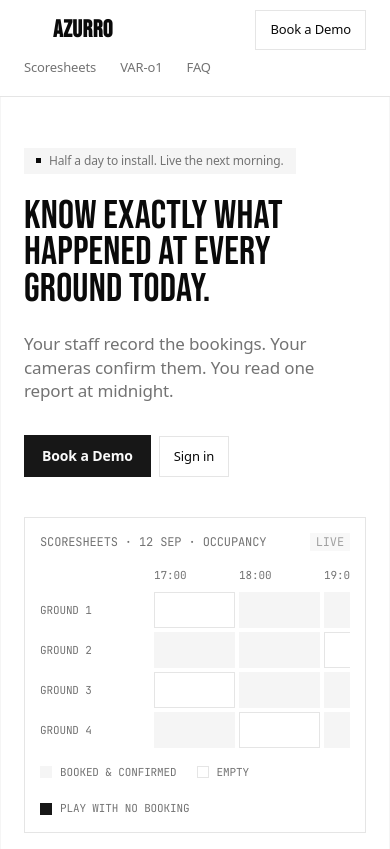
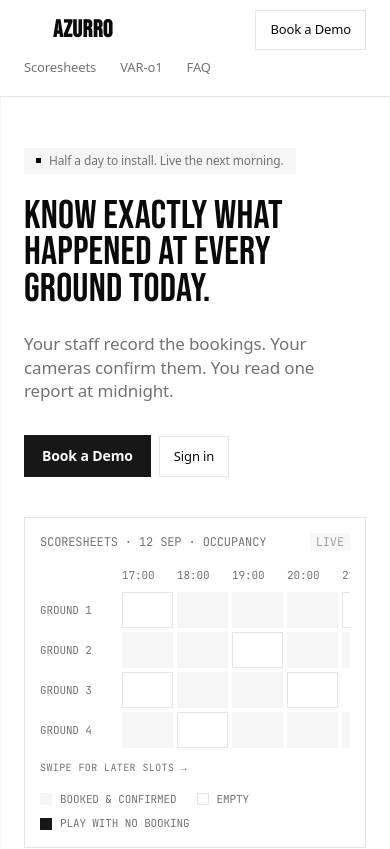
Before and after one commit to mihiryadav20/azurro_lander, a React (Vite) app: page / in a window 390 px wide. Shown: the top 849 px of the page. Built offline with nearby package versions, Linux system fonts and the light colour scheme.

Commit message:
fix: adjust grid layout for better responsiveness and readability

```diff
--- a/src/components/azurro/AzurroLanding.tsx
+++ b/src/components/azurro/AzurroLanding.tsx
@@ -256,10 +256,17 @@ export function AzurroLanding() {
               </motion.span>
             </div>
 
-            <div className="overflow-x-auto">
+            {/* Six slots will not fit a phone at a legible size, so the grid
+                scrolls. min-w is the point where a cell still holds UNBOOKED
+                (~56px) and the label column still holds "GROUND 1" — dropping
+                it from 620px puts two more slots on screen at 360px. */}
+            <div className="overflow-x-auto overscroll-x-contain">
               <motion.div
-                className="grid min-w-[620px] gap-1 font-mono text-[11px] text-muted-foreground"
-                style={{ gridTemplateColumns: "110px repeat(6, 1fr)" }}
+                className="grid min-w-[408px] gap-1 font-mono text-[11px] text-muted-foreground"
+                style={{
+                  gridTemplateColumns:
+                    "clamp(72px, 20vw, 110px) repeat(6, minmax(0, 1fr))",
+                }}
                 variants={{ hidden: {}, visible: {} }}
               >
                 <span />
@@ -308,7 +315,17 @@ export function AzurroLanding() {
                 ))}
               </motion.div>
             </div>
-            <div className="flex flex-wrap items-center gap-5 pt-4 font-mono text-[11px] text-muted-foreground">
+            {/* The grid only overflows below md, so the hint only shows there.
+                A fade at the scroll edge was the alternative and it would hide
+                the last slot at the end of the scroll — not acceptable on the
+                one block that is meant to be read cell by cell. */}
+            <p
+              aria-hidden="true"
+              className="pt-3 font-mono text-[10px] tracking-[0.04em] text-muted-foreground md:hidden"
+            >
+              SWIPE FOR LATER SLOTS →
+            </p>
+            <div className="flex flex-wrap items-center gap-x-5 gap-y-2 pt-4 font-mono text-[11px] text-muted-foreground">
               <span className="inline-flex items-center gap-2">
                 <span className="block h-3 w-3 bg-secondary" />
                 BOOKED &amp; CONFIRMED
```
